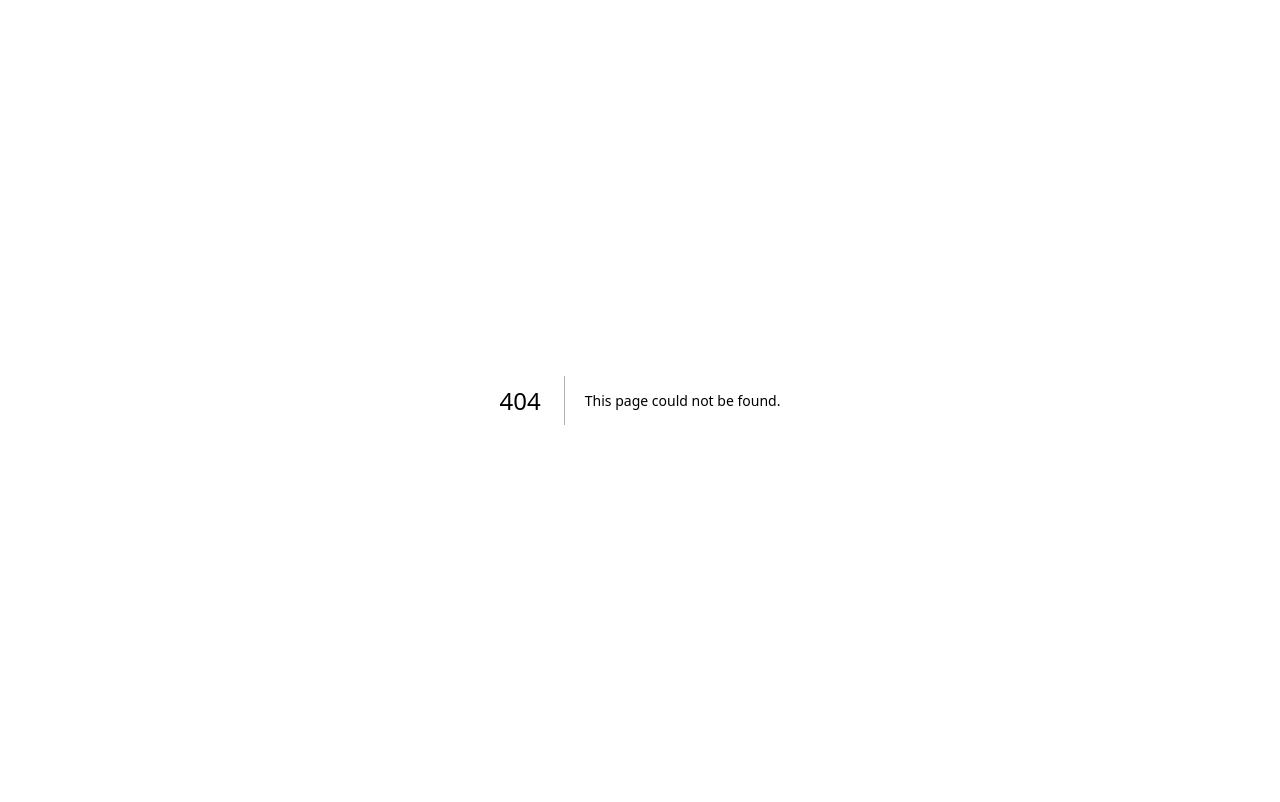
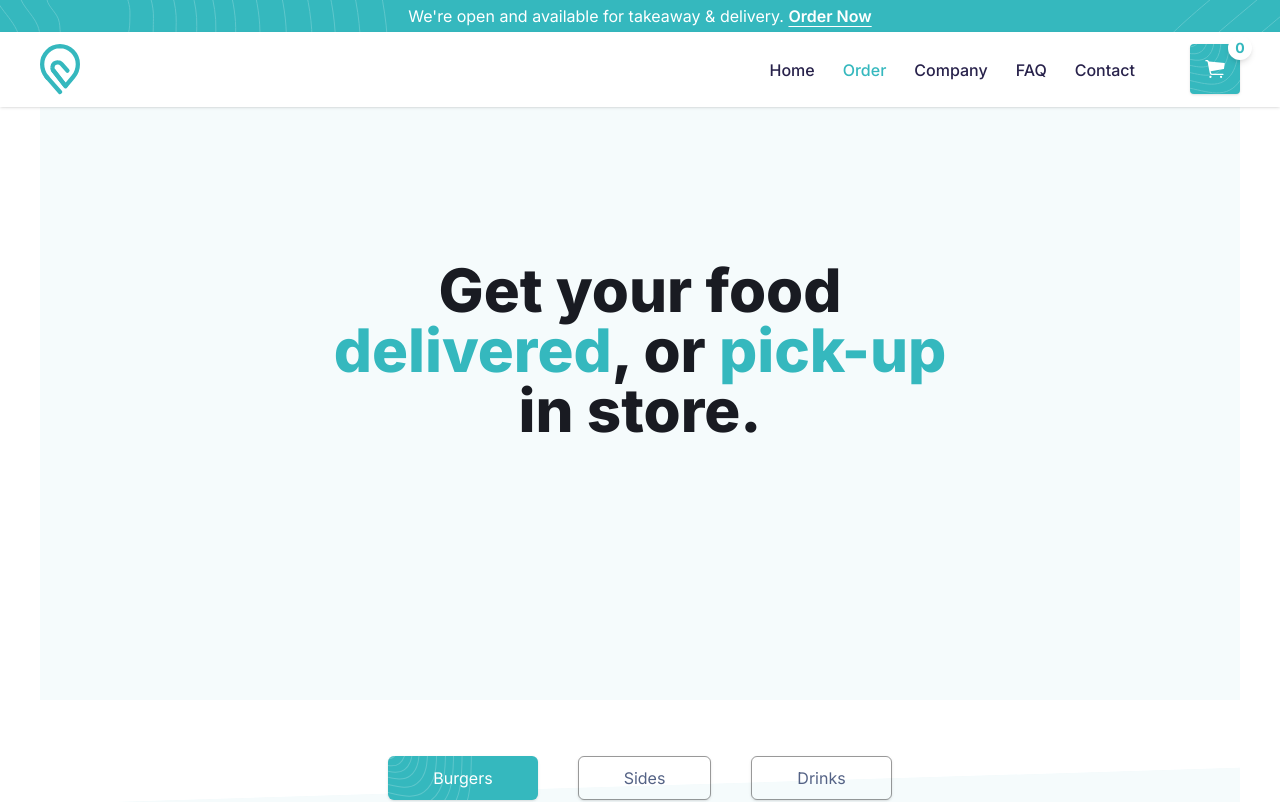
Before and after one commit to bwafi/chomp-restaurant, a Next.js app: page /order in a window 1280 px wide. Before the commit this address had no page. Shown: the top 802 px of the page. Built offline with nearby package versions, Linux system fonts and the light colour scheme; no server answers.

Commit message:
add order page, list product

```diff
--- /dev/null
+++ b/app/order/page.js
@@ -0,0 +1,17 @@
+import Container from '@/components/Container';
+import Layout from '@/components/Layout';
+import HeroOrder from '@/components/order/Hero';
+import Products from '@/components/order/Products';
+
+const Order = () => {
+  return (
+    <Layout>
+      <Container>
+        <HeroOrder />
+        <Products />
+      </Container>
+    </Layout>
+  );
+};
+
+export default Order;
--- a/components/Banner.js
+++ b/components/Banner.js
@@ -2,7 +2,7 @@ import React from 'react';
 
 export default function Banner() {
   return (
-    <div className="w-full hidden lg:block bg-banner-wave mx-auto py-2 bg-primary">
+    <div className="w-full hidden lg:block fixed z-40 top-0 bg-banner-wave mx-auto py-1 bg-primary">
       <p className="text-white text-center">
         We're open and available for takeaway & delivery.{' '}
         <a href="/order" className="underline underline-offset-4 font-semibold">
--- /dev/null
+++ b/components/ListProducts.js
@@ -0,0 +1,66 @@
+'use client';
+import { useState } from 'react';
+import FoodCard from './ui/FoodCard';
+
+const ListProducts = () => {
+  const [showBurger, setShowBurger] = useState(true);
+  const [showSides, setShowSides] = useState(false);
+  const [showDrinks, setShowDrinks] = useState(false);
+
+  const handleShowBurger = () => {
+    setShowBurger(true);
+    setShowSides(false);
+    setShowDrinks(false);
+  };
+
+  const handleShowSides = () => {
+    setShowBurger(false);
+    setShowSides(true);
+    setShowDrinks(false);
+  };
+
+  const handleShowDrinks = () => {
+    setShowBurger(false);
+    setShowSides(false);
+    setShowDrinks(true);
+  };
+
+  return (
+    <section className="w-full mx-auto my-14 bg-bg-content">
+      <div className="w-10/12 md:w-full flex flex-col md:flex-row justify-center mx-auto md:gap-10 gap-3 my-10">
+        <ButtonMenu
+          onClick={() => handleShowBurger()}
+          className={`${showBurger && 'bg-primary bg-button-wave text-white border-none transition-colors'}`}>
+          Burgers
+        </ButtonMenu>
+        <ButtonMenu
+          onClick={() => handleShowSides()}
+          className={`${showSides && 'bg-primary bg-button-wave text-white border-none transition-colors'}`}>
+          Sides
+        </ButtonMenu>
+        <ButtonMenu
+          onClick={() => handleShowDrinks()}
+          className={`${showDrinks && 'bg-primary bg-button-wave text-white border-none transition-colors'}`}>
+          Drinks
+        </ButtonMenu>
+      </div>
+      <div className="py-10 flex md:gap-7 sm:gap-3 gap-7 items-center justify-center flex-wrap">
+        {showBurger && <FoodCard type="burger" />}
+        {showSides && <FoodCard type="sides" />}
+        {showDrinks && <FoodCard type="drinks" />}
+      </div>
+    </section>
+  );
+};
+
+export const ButtonMenu = ({ className, children, ...props }) => {
+  return (
+    <button
+      {...props}
+      className={`${className} text-paragraf md:px-[45px] py-[9px] border border-black/40 rounded-md shadow`}>
+      {children}
+    </button>
+  );
+};
+
+export default ListProducts;
--- a/components/Navbar.js
+++ b/components/Navbar.js
@@ -13,25 +13,9 @@ import { ProductContext } from '@/context/GlobalState';
 export default function Navbar() {
   const [showCart, setShowCart] = useState(false);
   const [showMenu, setShowMenu] = useState(false);
-  const [onScroll, setOnScroll] = useState(false);
   const [totalItems, setTotalItems] = useState(0);
 
   const { cart } = ProductContext();
-
-  useEffect(() => {
-    const navbarBackground = () => {
-      if (window.scrollY > 22) {
-        setOnScroll(true);
-      } else {
-        setOnScroll(false);
-      }
-    };
-    window.addEventListener('scroll', navbarBackground);
-
-    return () => {
-      window.removeEventListener('scroll', navbarBackground);
-    };
-  }, []);
 
   const calculateTotalItems = (cart) => {
     return cart.reduce((acc, item) => acc + item.quantity, 0);
@@ -45,10 +29,7 @@ export default function Navbar() {
   return (
     <header className="w-full h-auto">
       <Banner />
-      <nav
-        className={`w-full lg:static top-0 shadow z-40 fixed bg-white py-3 lg:px-10 md:px-7 px-2 flex justify-between transition-all ${
-          onScroll && 'lg:fixed top-0'
-        }`}>
+      <nav className="w-full lg:top-8 top-0 shadow z-40 fixed bg-white py-3 lg:px-10 md:px-7 px-2 flex justify-between transition-all">
         <div className="">
           <Link href={'/'}>
             <Image src="/logo/logo.svg" width={40} height={40} alt="Logo" priority />
@@ -73,11 +54,13 @@ export default function Navbar() {
           </ButtonSquare>
         </div>
       </nav>
+
       <MenuList
         className={`fixed z-30 py-10 top-0 lg:hidden bg-white flex flex-col space-y-10 w-full px-5 shadow-md transition-transform duration-300 ease-linear ${
           showMenu ? 'top-16' : '-translate-y-full'
         }`}
       />
+
       <Cart setShowCart={setShowCart} showCart={showCart} />
     </header>
   );
--- a/components/home/AboutSection.js
+++ b/components/home/AboutSection.js
@@ -1,12 +1,11 @@
 import Image from 'next/image';
 import React from 'react';
-import aboutImg from '../../public/img/about-img.png';
 import Button from '../ui/Button';
 
 export default function AboutSection() {
   return (
-    <section className="flex bg-bg-content lg:flex-row flex-col w-full items-center gap-12 lg:gap-32 lg:my-32 my-16">
-      <div className="lg:w-5/12 md:w-8/12 w-full lg:block flex flex-col justify-center items-center">
+    <section className="flex bg-bg-content lg:flex-row flex-col w-full items-center gap-12 lg:gap-48 lg:mt-48 my-16">
+      <div className="lg:w-6/12 md:w-8/12 w-full lg:block flex flex-col justify-center items-center">
         <h1 className="lg:w-10/12 w-full lg:text-left text-center my-5 leading-none font-bold text-primary text-5xl md:text-[55px]">
           The home of fresh products
         </h1>
@@ -17,7 +16,7 @@ export default function AboutSection() {
         <Button className="my-10 bg-button-wave bg-primary text-white">Learn about us</Button>
       </div>
       <div>
-        <Image src={aboutImg} quality={60} alt="about" />
+        <Image src="/img/about-img.png" alt="about" width={450} height={450} />
       </div>
     </section>
   );
--- a/components/home/BrowseMenuSection.js
+++ b/components/home/BrowseMenuSection.js
@@ -1,33 +1,11 @@
 'use client';
-import React, { useState } from 'react';
-import FoodCard from '../ui/FoodCard';
+import { useState } from 'react';
 import Button from '../ui/Button';
+import ListProducts from '../ListProducts';
 
 export default function BrowseMenuSection() {
-  const [showBurger, setShowBurger] = useState(true);
-  const [showSides, setShowSides] = useState(false);
-  const [showDrinks, setShowDrinks] = useState(false);
-
-  const handleShowBurger = () => {
-    setShowBurger(true);
-    setShowSides(false);
-    setShowDrinks(false);
-  };
-
-  const handleShowSides = () => {
-    setShowBurger(false);
-    setShowSides(true);
-    setShowDrinks(false);
-  };
-
-  const handleShowDrinks = () => {
-    setShowBurger(false);
-    setShowSides(false);
-    setShowDrinks(true);
-  };
-
   return (
-    <section className="w-full mx-auto my-20 bg-bg-content">
+    <section className="w-full mx-auto my-14 bg-bg-content">
       <div className="lg:w-5/12 w-full mx-auto">
         <h1 className="md:text-[55px] text-5xl text-primary font-bold text-center ">Browse our menu</h1>
         <p className="text-lg leading-normal text-paragraf text-center py-3">
@@ -38,41 +16,10 @@ export default function BrowseMenuSection() {
           our store to place a pickup order. Fast and fresh food.
         </p>
       </div>
-      <div className="w-10/12 md:w-full flex flex-col md:flex-row justify-center mx-auto md:gap-10 gap-3 my-10">
-        <ButtonMenu
-          onClick={() => handleShowBurger()}
-          className={`${showBurger && 'bg-primary bg-button-wave text-white border-none transition-colors'}`}>
-          Burgers
-        </ButtonMenu>
-        <ButtonMenu
-          onClick={() => handleShowSides()}
-          className={`${showSides && 'bg-primary bg-button-wave text-white border-none transition-colors'}`}>
-          Sides
-        </ButtonMenu>
-        <ButtonMenu
-          onClick={() => handleShowDrinks()}
-          className={`${showDrinks && 'bg-primary bg-button-wave text-white border-none transition-colors'}`}>
-          Drinks
-        </ButtonMenu>
-      </div>
-      <div className="py-10 flex md:gap-7 sm:gap-3 gap-7 items-center justify-center flex-wrap">
-        {showBurger && <FoodCard type="burger" />}
-        {showSides && <FoodCard type="sides" />}
-        {showDrinks && <FoodCard type="drinks" />}
-      </div>
+      <ListProducts />
       <div className="w-full flex justify-center lg:pt-14 pt-10">
         <Button className="bg-primary bg-button-wave text-white">See Full Menu</Button>
       </div>
     </section>
   );
 }
-
-const ButtonMenu = ({ className, children, ...props }) => {
-  return (
-    <button
-      {...props}
-      className={`${className} text-paragraf md:px-[45px] py-[9px] border border-black/40 rounded-md shadow`}>
-      {children}
-    </button>
-  );
-};
--- a/components/home/ContactSection.js
+++ b/components/home/ContactSection.js
@@ -20,7 +20,7 @@ const ContactSection = () => {
         </Link>
       </div>
       <div className="lg:w-5/12 w-full flex justify-center">
-        <Image src="/img/contact-img.png" quality={60} alt="food takeway" width={500} height={500} />
+        <Image src="/img/contact-img.png" alt="food takeway" width={450} height={450} />
       </div>
     </section>
   );
--- /dev/null
+++ b/components/order/Hero.js
@@ -0,0 +1,14 @@
+import React from 'react';
+
+const HeroOrder = () => {
+  return (
+    <div className="w-full lg:h-[700px] h-[600px] flex items-center justify-center bg-alice lg:mt-0 mt-16">
+      <h1 className="lg:w-[55%] w-full md:text-6xl text-5xl font-extrabold text-heading text-center">
+        Get your food <span className="text-primary">delivered</span>, or <span className="text-primary">pick-up</span>{' '}
+        in store.
+      </h1>
+    </div>
+  );
+};
+
+export default HeroOrder;
--- /dev/null
+++ b/components/order/Products.js
@@ -0,0 +1,13 @@
+'use client';
+import React from 'react';
+import ListProducts from '../ListProducts';
+
+const Products = () => {
+  return (
+    <section className="w-full mx-auto my-14 bg-bg-content">
+      <ListProducts />
+    </section>
+  );
+};
+
+export default Products;
--- a/components/ui/MenuList.js
+++ b/components/ui/MenuList.js
@@ -32,9 +32,11 @@ export default function MenuList({ className }) {
       {navList.map(({ text, path }) => {
         const isActive = pathname === path;
         return (
-          <li key={text} className={`${isActive ? 'text-primary' : 'text-[#28224b]'} font-medium`}>
-            <Link href={path}>{text}</Link>
-          </li>
+          <Link key={text} href={path} className="group">
+            <span className={`${isActive ? 'text-primary' : 'text-[#28224b]'} group-hover:opacity-75 font-medium`}>
+              {text}
+            </span>
+          </Link>
         );
       })}
     </ul>
```
